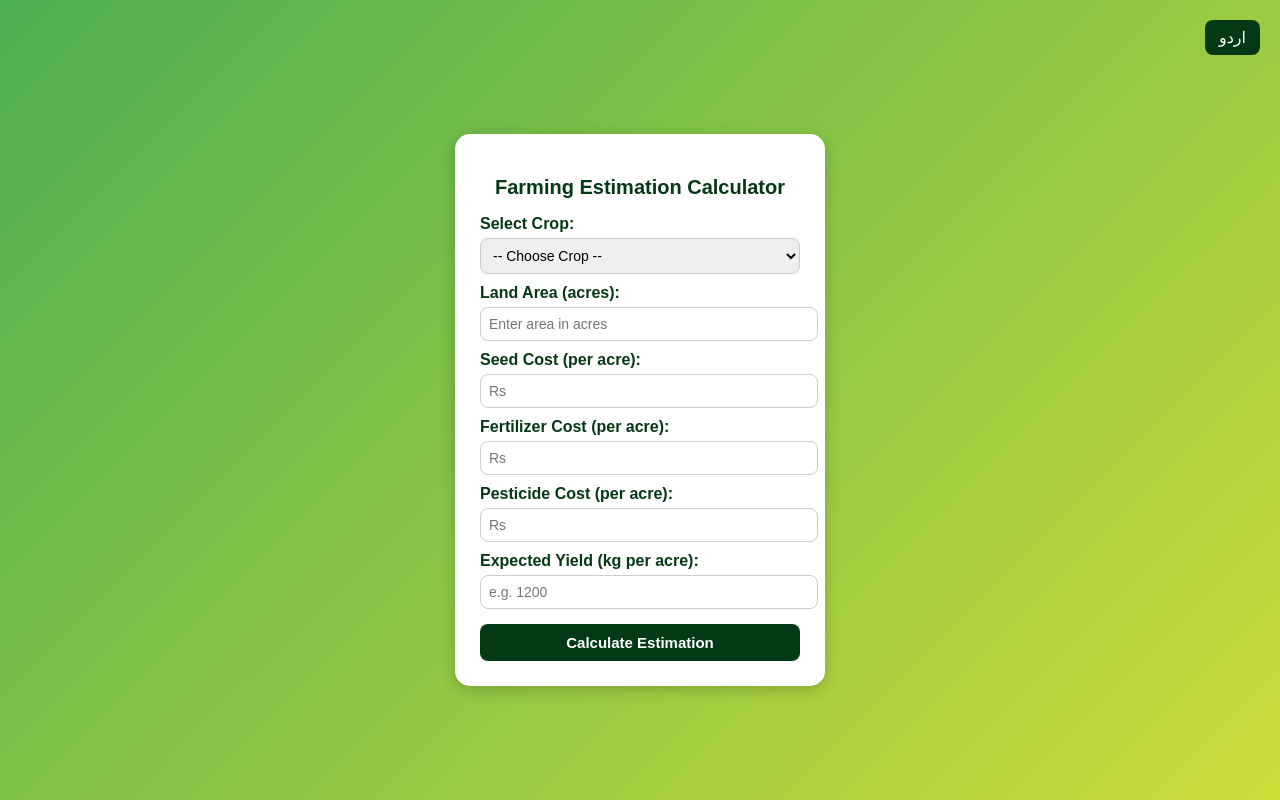
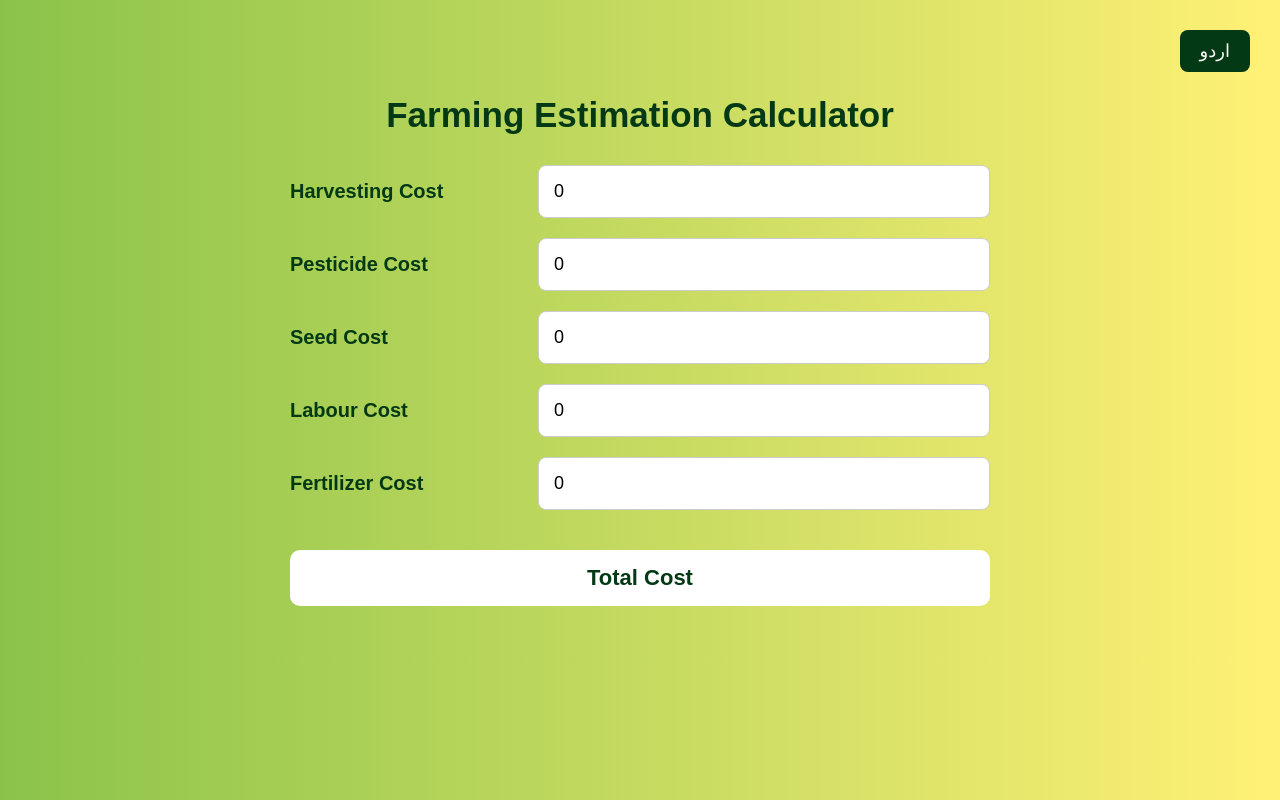
Before and after one commit to Quratulnain-Arshad/my-project, a PHP site: page /farmingCal.html in a window 1280 px wide. Run offline with PHP 8.4, Linux system fonts and the light colour scheme.

Commit message:
3 pages are done

```diff
--- a/farming calculator/farmingCal.css
+++ b/farming calculator/farmingCal.css
@@ -1,80 +1,77 @@
  body {
-  font-family: 'Poppins', sans-serif;
-  background: linear-gradient(135deg, #4caf50, #cddc39);
-  display: flex;
-  justify-content: center;
-  align-items: center;
-  height: 100vh;
     margin: 0;
+    font-family: Arial, sans-serif;
+    background: linear-gradient(to right, #8bc34a, #fff176);
+    padding: 30px;
     color: #043915;
 }
-.calculator {
-  background: #fff;
-  padding: 25px;
-  border-radius: 15px;
-  box-shadow: 0 4px 15px rgba(0,0,0,0.2);
-  width: 320px;
-  text-align: left;
-  position: relative;
-  margin-top: 20px;
+
+.container {
+    max-width: 700px;
+    margin: auto;
 }
 
-h2 {
-  color: #043915;
+h1 {
     text-align: center;
-  font-size: 20px;
+    margin-bottom: 30px;
+    font-size: 35px;
+    font-weight: 700;
+}
+
+.top-buttons {
+    display: flex;
+    justify-content: flex-end;
+    margin-bottom: 20px;
+}
+
+button {
+    padding: 10px 20px;
+    border: none;
+    border-radius: 8px;
+    background: white;
+    font-size: 18px;
+    cursor: pointer;
+}
+
+.row {
+    margin-bottom: 20px;
+    display: flex;
+    align-items: center;
+    justify-content: space-between;
 }
 
 label {
+    font-size: 20px;
     font-weight: 600;
-  display: block;
-  margin-top: 10px;
 }
 
-input, select {
-  width: 100%;
-  padding: 8px;
-  margin-top: 5px;
+input {
+    width: 60%;
+    padding: 15px;
+    border-radius: 8px;
     border: 1px solid #ccc;
-  border-radius: 8px;
-  font-size: 14px;
+    font-size: 18px;
 }
 
-button {
-  background:  #043915;
-  color: white;
-  border: none;
-  padding: 10px;
-  border-radius: 8px;
+#totalBtn {
+    width: 100%;
+    padding: 15px;
+    margin-top: 20px;
+    background: white;
+    font-size: 22px;
+    font-weight: bold;
+    border-radius: 10px;
     cursor: pointer;
-  font-weight: bold;
-  width: 100%;
-  font-size: 15px;
-  margin-top: 15px;
-}
-
-button:hover {
-  background: #043915;
-}
-#langToggle {
-  position: absolute;
-      top: 20px;
-      right: 20px;
-      background: #043915;
-      color: white;
-      border: none;
-      padding: 8px 14px;
-      border-radius: 8px;
-      cursor: pointer;
-      font-size: 16px;
+    color: #043915;
 }
 
 #result {
-  margin-top: 15px;
-  background: #f1f8e9;
-  border-left: 4px solid  #043915;
-  padding: 10px;
-  border-radius: 8px;
-  display: none;
-  font-size: 14px;
+    margin-top: 25px;
+    font-size: 26px;
+    text-align: center;
+    font-weight: bold;
 }
+#langBtn{
+    background: #043915;
+    color: white;
+}
--- a/farming calculator/farmingCal.html
+++ b/farming calculator/farmingCal.html
@@ -7,37 +7,44 @@
   <link rel="stylesheet" href="farmingCal.css">
 </head>
 <body>
-  <div id="langToggle">اردو</div>
-  <div class="calculator">
-    <h2 id="title"> Farming Estimation Calculator</h2>
+   <div class="top-buttons">
+        <button id="langBtn">اردو</button>
+    </div>
+    <div class="container">
 
-    <label for="crop" id="cropLabel">Select Crop:</label>
-    <select id="crop">
-      <option value="">-- Choose Crop --</option>
-      <option value="rice">Rice</option>
-      <option value="potato">Potato</option>
-      <option value="wheat">Wheat</option>
-      <option value="maize">Maize</option>
-    </select>
+    <h1 id="title">Farming Estimation Calculator</h1>
 
-    <label for="land" id="landLabel">Land Area (acres):</label>
-    <input type="number" id="land" placeholder="Enter area in acres" />
 
-    <label for="seed" id="seedLabel">Seed Cost (per acre):</label>
-    <input type="number" id="seed" placeholder="Rs" />
 
-    <label for="fertilizer" id="fertilizerLabel">Fertilizer Cost (per acre):</label>
-    <input type="number" id="fertilizer" placeholder="Rs" />
+    <div class="row">
+        <label id="label1">Harvesting Cost</label>
+        <input id="harvest" type="number" value="0">
+    </div>
 
-    <label for="pesticide" id="pesticideLabel">Pesticide Cost (per acre):</label>
-    <input type="number" id="pesticide" placeholder="Rs" />
+    <div class="row">
+        <label id="label2">Pesticide Cost</label>
+        <input id="pesticide" type="number" value="0">
+    </div>
 
-    <label for="yield" id="yieldLabel">Expected Yield (kg per acre):</label>
-    <input type="number" id="yield" placeholder="e.g. 1200" />
+    <div class="row">
+        <label id="label3">Seed Cost</label>
+        <input id="seed" type="number" value="0">
+    </div>
 
-    <button id="calculate">Calculate Estimation</button>
+    <div class="row">
+        <label id="label4">Labour Cost</label>
+        <input id="labour" type="number" value="0">
+    </div>
+
+    <div class="row">
+        <label id="label5">Fertilizer Cost</label>
+        <input id="fertilizer" type="number" value="0">
+    </div>
+
+    <button id="totalBtn">Total Cost</button>
+
     <div id="result"></div>
-  </div>
-  <script src="farmingCal.js"></script>
+</div>
+<script src="farmingCal.js"></script>
 </body>
 </html>
--- a/farming calculator/farmingCal.js
+++ b/farming calculator/farmingCal.js
@@ -1,53 +1,44 @@
 let currentLang = "en";
 let translations = {};
 
+// Load JSON language file
 fetch("farmingCal.json")
     .then(response => response.json())
     .then(data => {
         translations = data;
-    applyTranslations();
+        applyLanguage(); // Apply English by default
     });
 
-document.getElementById("langToggle").addEventListener("click", () => {
+// Switch language button
+document.getElementById("langBtn").addEventListener("click", () => {
     currentLang = currentLang === "en" ? "ur" : "en";
-  applyTranslations();
+    applyLanguage();
 });
 
-function applyTranslations() {
+// Apply language from JSON file
+function applyLanguage() {
     const t = translations[currentLang];
-  if (!t) return;
-  document.getElementById("title").textContent = t.title;
-  document.getElementById("cropLabel").textContent = t.cropLabel;
-  document.getElementById("landLabel").textContent = t.landLabel;
-  document.getElementById("seedLabel").textContent = t.seedLabel;
-  document.getElementById("fertilizerLabel").textContent = t.fertilizerLabel;
-  document.getElementById("pesticideLabel").textContent = t.pesticideLabel;
-  document.getElementById("yieldLabel").textContent = t.yieldLabel;
-  document.getElementById("calculate").textContent = t.calculate;
-  const langButton = document.getElementById("langToggle");
-  if (currentLang === "en") {
-    langButton.textContent = "اردو";}
-    else{
-      langButton.textContent="English";
-    }
-    document.body.style.direction = currentLang === "ur" ? "rtl" : "ltr";
+
+    document.getElementById("title").innerText = t.title;
+    document.getElementById("label1").innerText = t.label1;
+    document.getElementById("label2").innerText = t.label2;
+    document.getElementById("label3").innerText = t.label3;
+    document.getElementById("label4").innerText = t.label4;
+    document.getElementById("label5").innerText = t.label5;
+    document.getElementById("totalBtn").innerText = t.totalBtn;
+    document.getElementById("langBtn").innerText = t.langBtn;
 }
 
-  // Calculate button
-  document.getElementById("calculate").addEventListener("click", () => {
-    const land = parseFloat(document.getElementById("land").value) || 0;
-    const seed = parseFloat(document.getElementById("seed").value) || 0;
-    const fert = parseFloat(document.getElementById("fertilizer").value) || 0;
-    const pest = parseFloat(document.getElementById("pesticide").value) || 0;
-    const yieldPerAcre = parseFloat(document.getElementById("yield").value) || 0;
+// Calculate total cost
+document.getElementById("totalBtn").addEventListener("click", () => {
+    let h = Number(document.getElementById("harvest").value);
+    let p = Number(document.getElementById("pesticide").value);
+    let s = Number(document.getElementById("seed").value);
+    let l = Number(document.getElementById("labour").value);
+    let f = Number(document.getElementById("fertilizer").value);
 
-    const totalCost = land * (seed + fert + pest);
-    const totalYield = land * yieldPerAcre;
+    let total = h + p + s + l + f;
 
-    const result = document.getElementById("result");
-    result.style.display = "block";
-    result.innerHTML = `
-    <strong>Total Cost:</strong> Rs ${totalCost.toLocaleString()}<br>
-    <strong>Total Expected Yield:</strong> ${totalYield.toLocaleString()} kg
-  `;
+    document.getElementById("result").innerText =
+        (currentLang === "en" ? "Total Cost: " : "کل خرچ: ") + total;
 });
--- a/farming calculator/farmingCal.json
+++ b/farming calculator/farmingCal.json
@@ -1,23 +1,22 @@
 {
-  "en": {
-    "title": " Farming Estimation Calculator",
-    "cropLabel": "Select Crop:",
-    "landLabel": "Land Area (acres):",
-    "seedLabel": "Seed Cost (per acre):",
-    "fertilizerLabel": "Fertilizer Cost (per acre):",
-    "pesticideLabel": "Pesticide Cost (per acre):",
-    "yieldLabel": "Expected Yield (kg per acre):",
-    "calculate": "Calculate Estimation"
-  },
-
-  "ur": {
-    "title": " زراعتی تخمینہ کیلکولیٹر",
-    "cropLabel": "فصل منتخب کریں:",
-    "landLabel": "زمین کا رقبہ (ایکڑ):",
-    "seedLabel": "بیج کی لاگت (فی ایکڑ):",
-    "fertilizerLabel": "کھاد کی لاگت (فی ایکڑ):",
-    "pesticideLabel": "ادویات کی لاگت (فی ایکڑ):",
-    "yieldLabel": "متوقع پیداوار (کلو فی ایکڑ):",
-    "calculate": "تخمینہ لگائیں"
-  }
+    "en": {
+        "title": "Farming Estimation Calculator",
+        "label1": "Harvesting Cost",
+        "label2": "Pesticide Cost",
+        "label3": "Seed Cost",
+        "label4": "Labour Cost",
+        "label5": "Fertilizer Cost",
+        "totalBtn": "Total Cost",
+        "langBtn": "اردو"
+    },
+    "ur": {
+        "title": "فارمنگ تخمینہ کیلکولیٹر",
+        "label1": "کٹائی کا خرچ",
+        "label2": "جراثیم کش ادویات کا خرچ",
+        "label3": "بیج کا خرچ",
+        "label4": "مزدوری کا خرچ",
+        "label5": "کھاد کا خرچ",
+        "totalBtn": "کل خرچ",
+        "langBtn": "English"
+    }
 }
--- a/main/style.css
+++ b/main/style.css
@@ -53,5 +53,8 @@ body {
 
     }
     h1{
-      font-size: 50px;
+      font-size: 60px;
     }
+    h3{
+      font-size: 25px;
+    }
```
Lines whose indentation alone changed are shown as unchanged.
